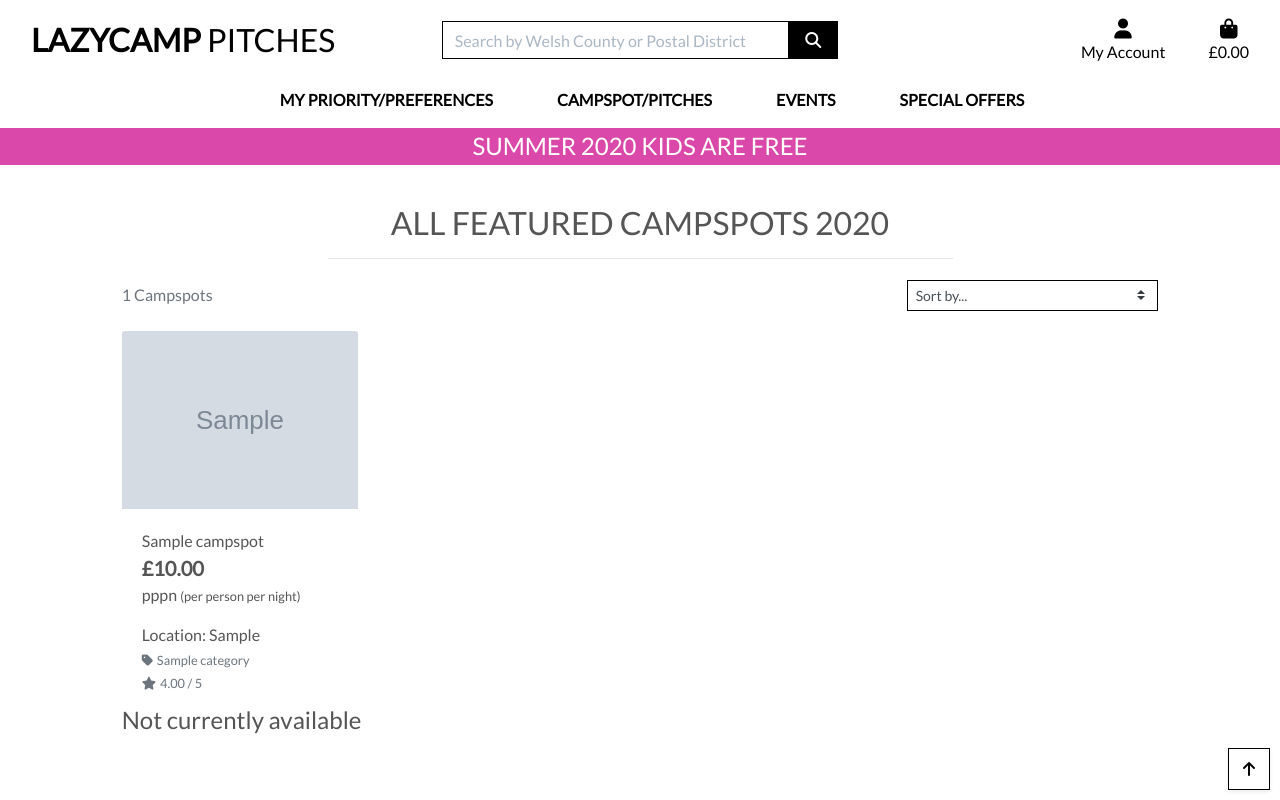
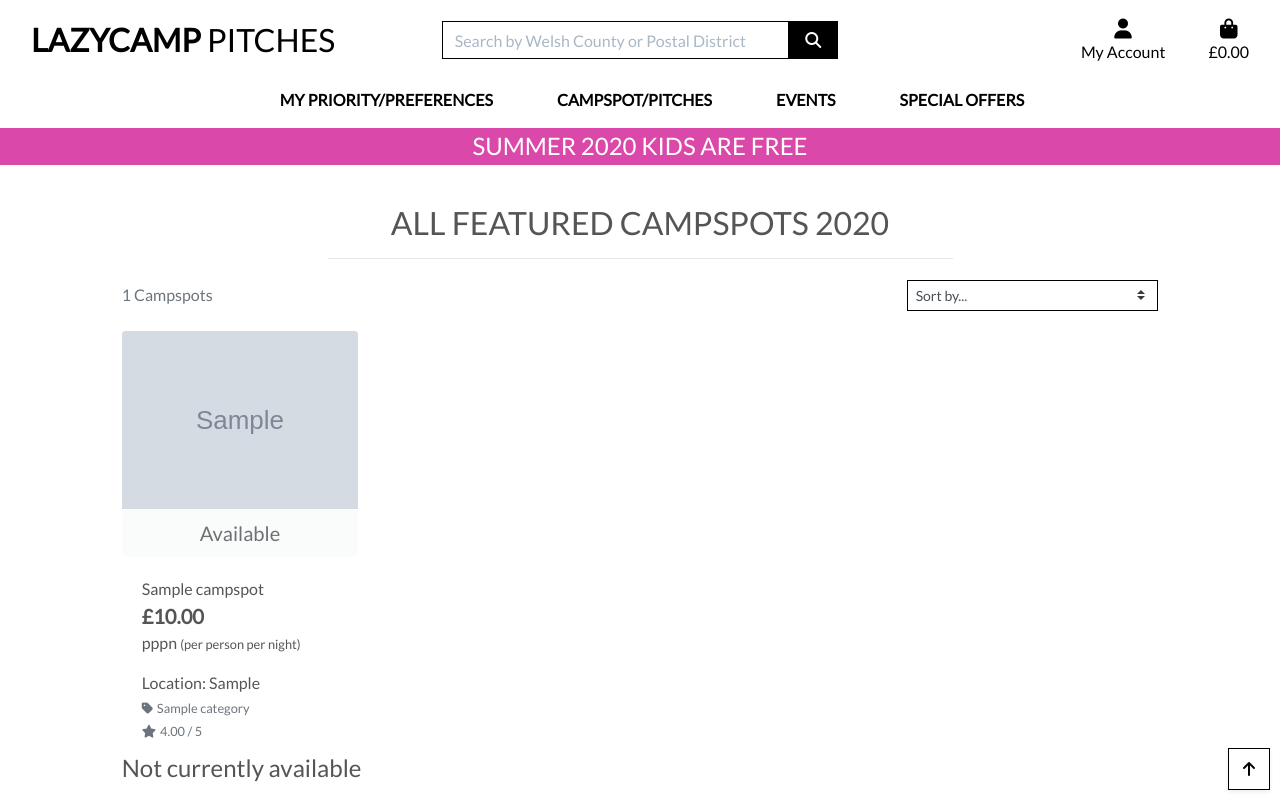
Before and after one commit to samathaluca/new-lazycamp, a Django app: page /campspots/ in a window 1280 px wide. Run offline with Django 3.2, Linux system fonts and the light colour scheme; tables that the repository leaves empty hold one stand-in row (values such as "Sample post"); grey boxes marked "Sample" are stand-in pictures; some libraries are stand-ins or nearby versions.

Commit message:
added disabled buttons to make it clearer which campspots are full

```diff
--- a/campspots/templates/campspots/campspots.html
+++ b/campspots/templates/campspots/campspots.html
@@ -58,10 +58,12 @@
                                 <a href="{% url 'campspot_detail' campspot.id %}">
                                     <img class="card-img-top img-fluid" src="{{ campspot.image.url }}" alt="{{ campspot.name }}">
                                 </a>
+                                <button type="button" class="btn btn-lg btn-light" disabled>Available</button>
                                 {% else %}
                                 <a href="{% url 'campspot_detail' campspot.id %}">
                                     <img class="card-img-top img-fluid" src="{{ MEDIA_URL }}joy.jpg" alt="{{ campspot.name }}">
                                 </a>
+                                <button type="button" class="btn btn-lg btn-success" disabled>Available</button>
                                 {% endif %}
                                 <div class="card-body pb-0">
                                     <p class="mb-0">{{ campspot.name }}</p>
@@ -136,6 +138,7 @@
                                 <a href="{% url 'campspot_detail' campspot.id %}">
                                     <img class="card-img-top img-fluid" src="{{ MEDIA_URL }}joy.jpg" alt="{{ campspot.name }}">
                                 </a>
+                                <button type="button" class="btn btn-lg btn-primary" disabled>Primary button</button>
                                 {% endif %}
                                 <div class="card-body pb-0">
                                     <p class="mb-0">{{ campspot.name }}</p>
```
